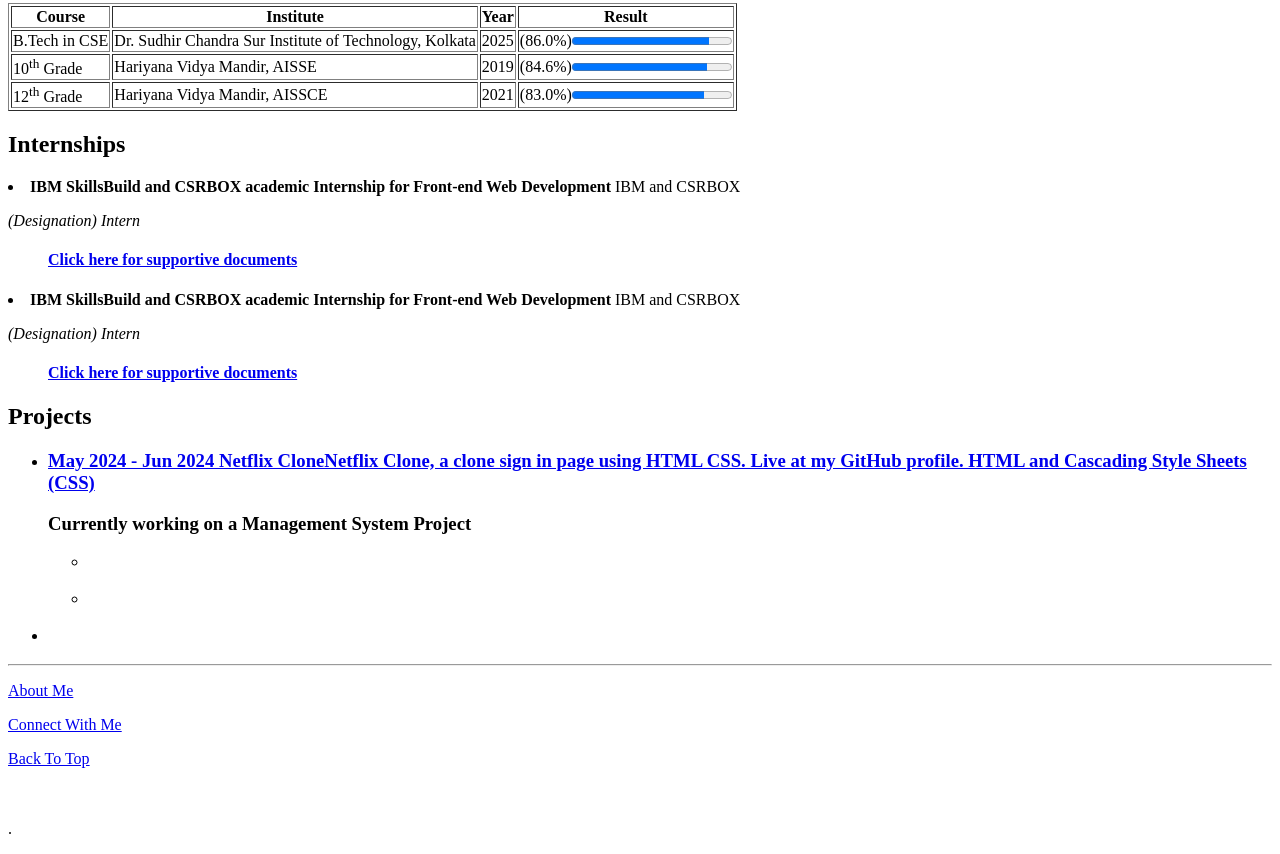
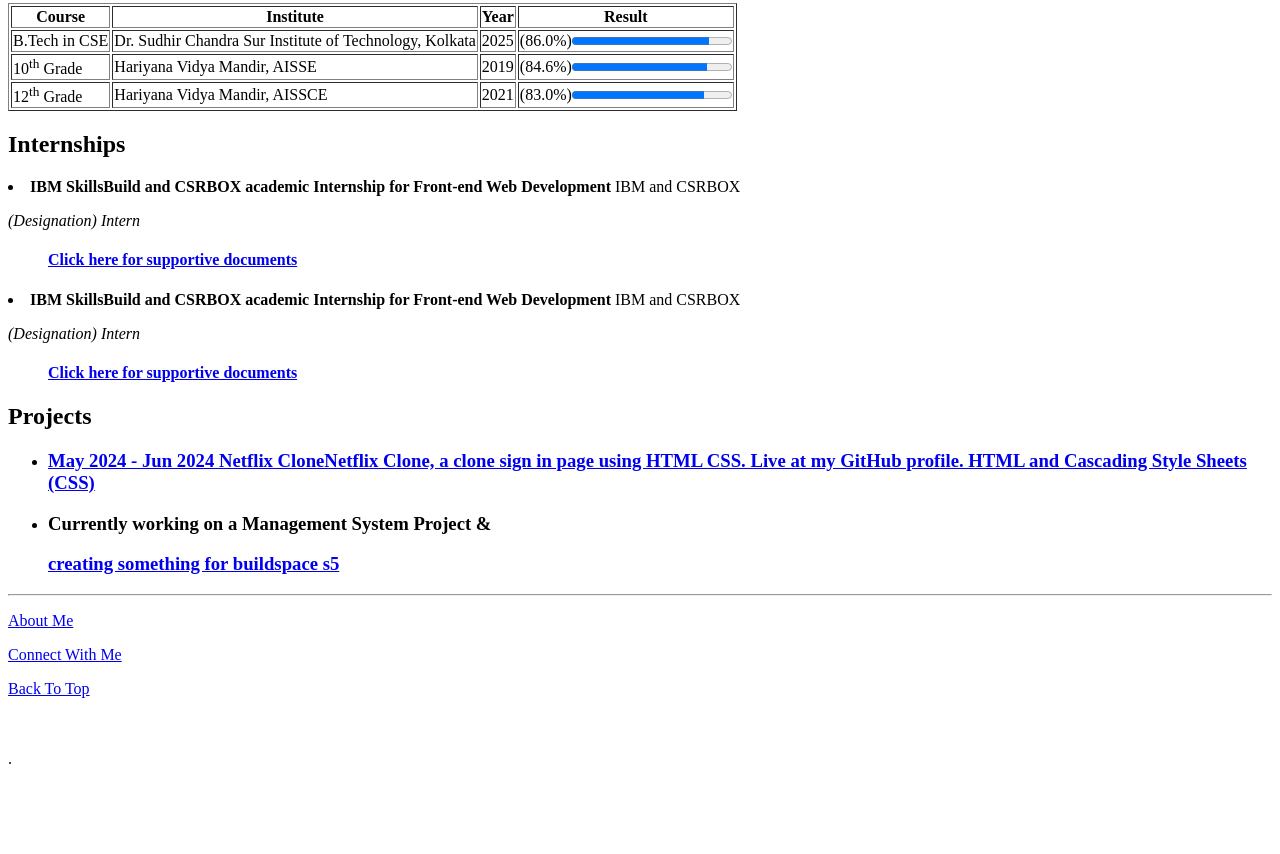
Before and after one commit to Z0ntaro/Resume, a plain HTML site: page index.html in a window 1280 px wide. Shown: the part 557-1411 px from the top of the page. After the commit the page ends 1341 px from the top, so only its background shows below. Drawn offline with Linux system fonts and the light colour scheme.

Commit message:
Update index.html

```diff
--- a/index.html
+++ b/index.html
@@ -125,22 +125,23 @@
                     <article>
                         <a href="https://github.com/z0ntaro">
                             <h3><a href="https://github.com/Z0ntaro/Netflix-Clone">May 2024 - Jun 2024 Netflix CloneNetflix Clone, a clone sign in page using HTML CSS. Live at my GitHub profile. HTML and Cascading Style Sheets (CSS)</a></h3>
-                            <h3>Currently working on a Management System Project</h3>
+
                         </a>
-                        <ul>
+<!--                        <ul>
                             <li>
                                 <p></p>
                             </li>
                             <li>
                                 <p></p>
                             </li>
-                        </ul>
+                        </ul> -->
                     </article>
                 </li>
                 <li>
                     <article>
-                        <h3></h3>
-                        <p></p></p>
+                        <h3>Currently working on a Management System Project &</h3>
+                        <h3><a href="https://sage.buildspace.so/@arghyadeep-Ux9ZPXI">creating something for buildspace s5</a></h3>
+                        <p></p>
                     </article>
                 </li>
             </ul>
```
